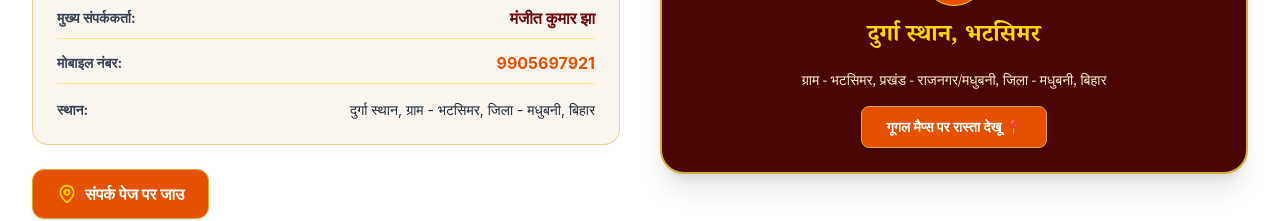
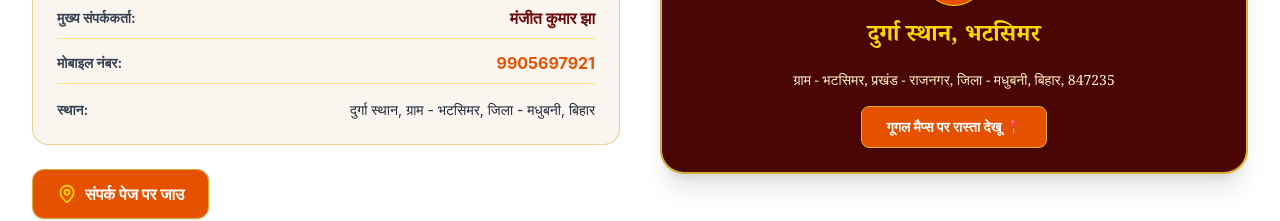
Before and after one commit to Manjeetshandilyajha/Durga-Asthan-Bhatsimar, a React (Vite) app in the folder client/: page / in a window 1280 px wide. Shown: the part 4356-4577 px from the top of the page. Built offline with nearby package versions, Linux system fonts and the light colour scheme; no server answers; a web font is replaced by a local one.

Commit message:
pincode update

```diff
--- a/client/src/pages/Home.jsx
+++ b/client/src/pages/Home.jsx
@@ -469,7 +469,7 @@ const Home = () => {
                 दुर्गा स्थान, भटसिमर
               </h3>
               <p className="text-amber-100 text-sm font-serif">
-                ग्राम - भटसिमर, प्रखंड - राजनगर/मधुबनी, जिला - मधुबनी, बिहार
+                ग्राम - भटसिमर, प्रखंड - राजनगर, जिला - मधुबनी, बिहार, 847235
               </p>
               <a
                 href="https://maps.google.com/?q=Bhatsimar+Durga+Sthan"
```
